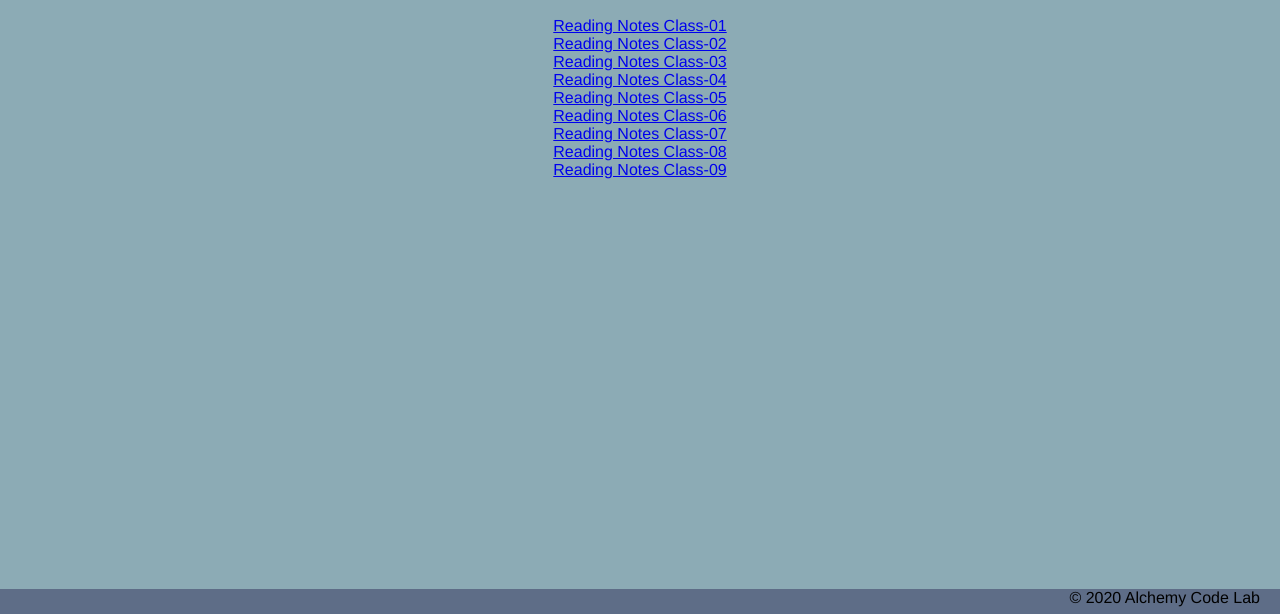
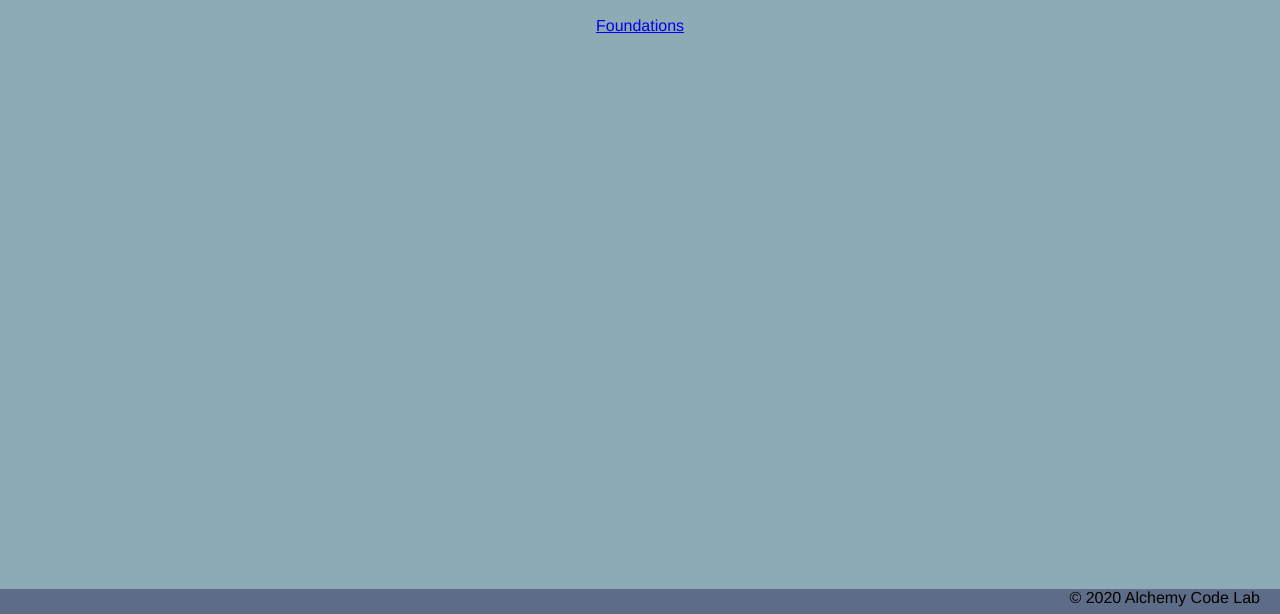
Before and after one commit to brookeperkins/reading-notes, a plain HTML site: page index.html in a window 1280 px wide. Shown: the part 186-800 px from the top of the page. Drawn offline with nearby package versions, Linux system fonts and the light colour scheme.

Commit message:
Foundations 2: 1

```diff
--- a/index.html
+++ b/index.html
@@ -22,17 +22,7 @@
             <h2>
                 Reading Notes
             </h2>
-        <a href="class-01.md">Reading Notes Class-01</a>
-        <a href="class-02.md">Reading Notes Class-02</a>
-        <a href="class-03.md">Reading Notes Class-03</a>
-        <a href="class-04.md">Reading Notes Class-04</a>
-        <a href="class-05.md">Reading Notes Class-05</a>
-        <a href="class-06.md">Reading Notes Class-06</a>
-        <a href="class-07.md">Reading Notes Class-07</a>
-        <a href="class-08.md">Reading Notes Class-08</a>
-        <a href="class-09.md">Reading Notes Class-09</a>
-
-
+        <a href="./Foundations/">Foundations</a>
     </main>
     <footer>
         <div class="copy gutter-right">&copy; 2020 Alchemy Code Lab</div>
```
Also changed, not shown: 26 other files.
